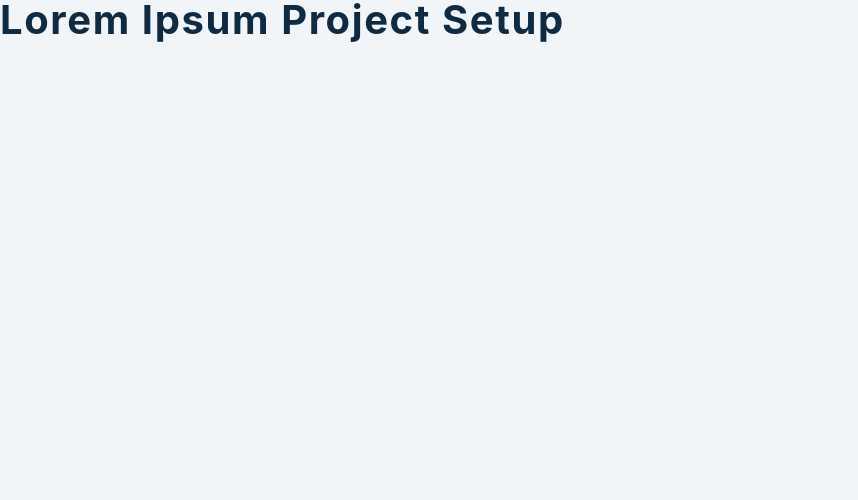
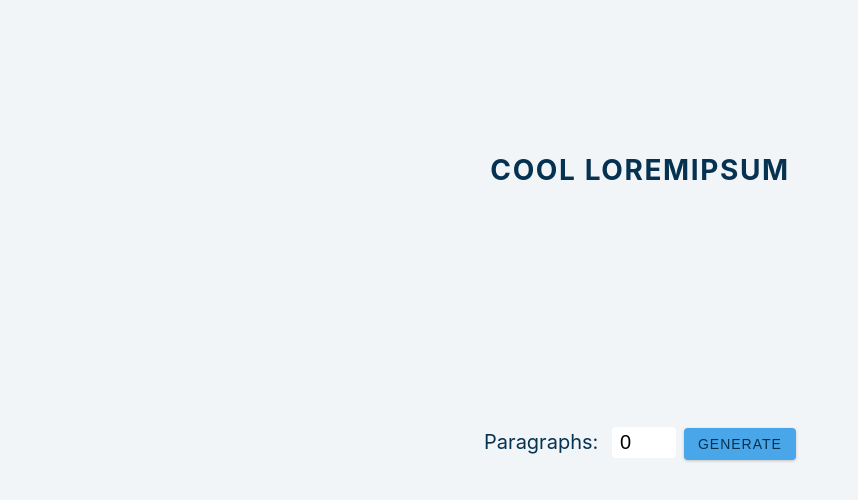
Before and after one commit to DPlilCoDeR/lorem_ipsum, a React (Create React App) app: page / in a window 1280 px wide. Shown: the top 500 px of the page, without its empty margins (0-858 px from the left). Built offline with nearby package versions, Linux system fonts and the light colour scheme.

Commit message:
create form

```diff
--- a/src/App.js
+++ b/src/App.js
@@ -1,10 +1,28 @@
 import React, { useState } from 'react';
 import data from './data';
+
+
 function App() {
+  const [paragraphs, setParagraphs] = useState(0)
+
+  const handleSubmit = (e) => {
+    e.preventDefault();
+    console.log(`you want ${paragraphs}`)
+  }
 
 
   return (
-  <h2>lorem ipsum project setup</h2>
+  <main className='section'>
+    <h3 className='title'>Cool LoremIpsum</h3>
+    <section className='section-center'>
+      <form onSubmit={handleSubmit}>
+        <label>Paragraphs: </label>
+        <input type='number' value={paragraphs} min='1' max='8' onChange={(e) => setParagraphs(e.target.value)}></input>
+        <button className='btn' type='submit'>Generate</button>
+      </form>
+    </section>
+    <section className='result'></section>
+  </main>
     )
 }
 
```
